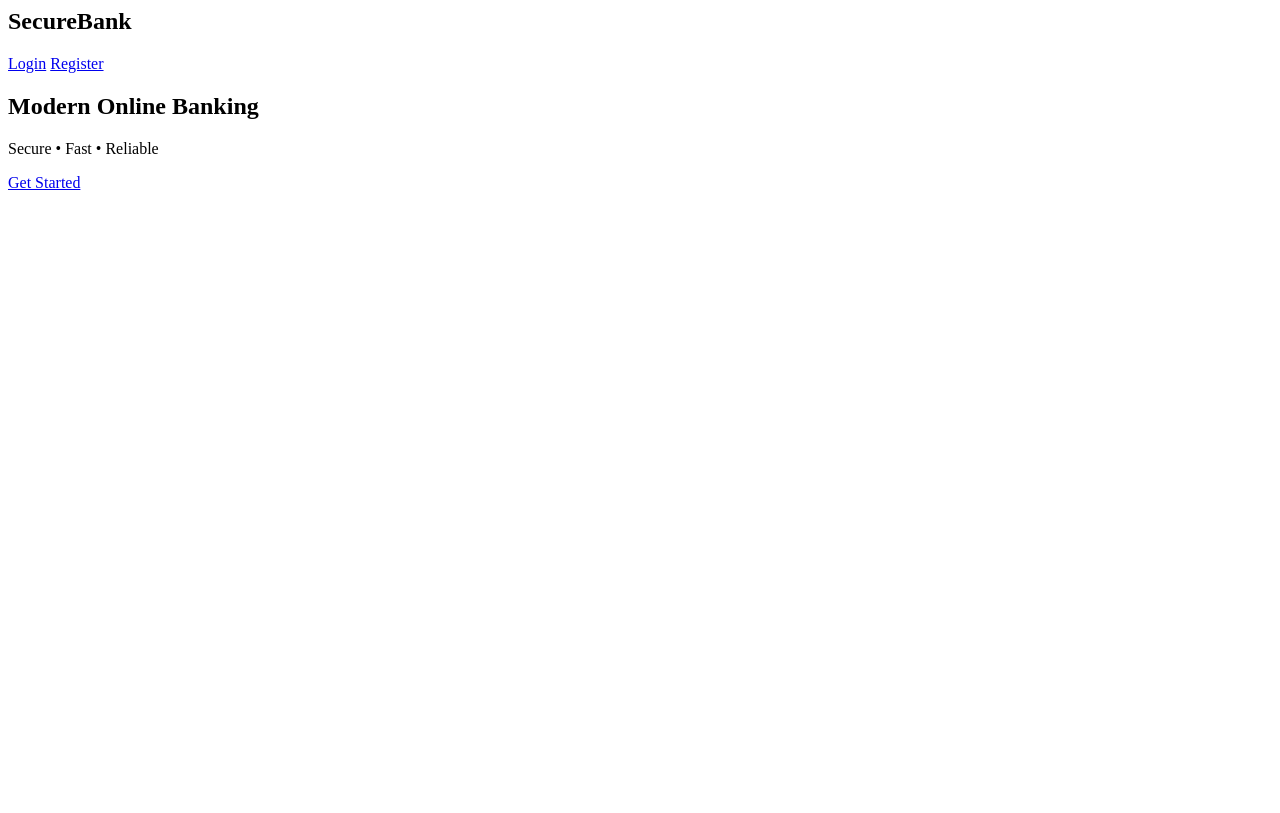
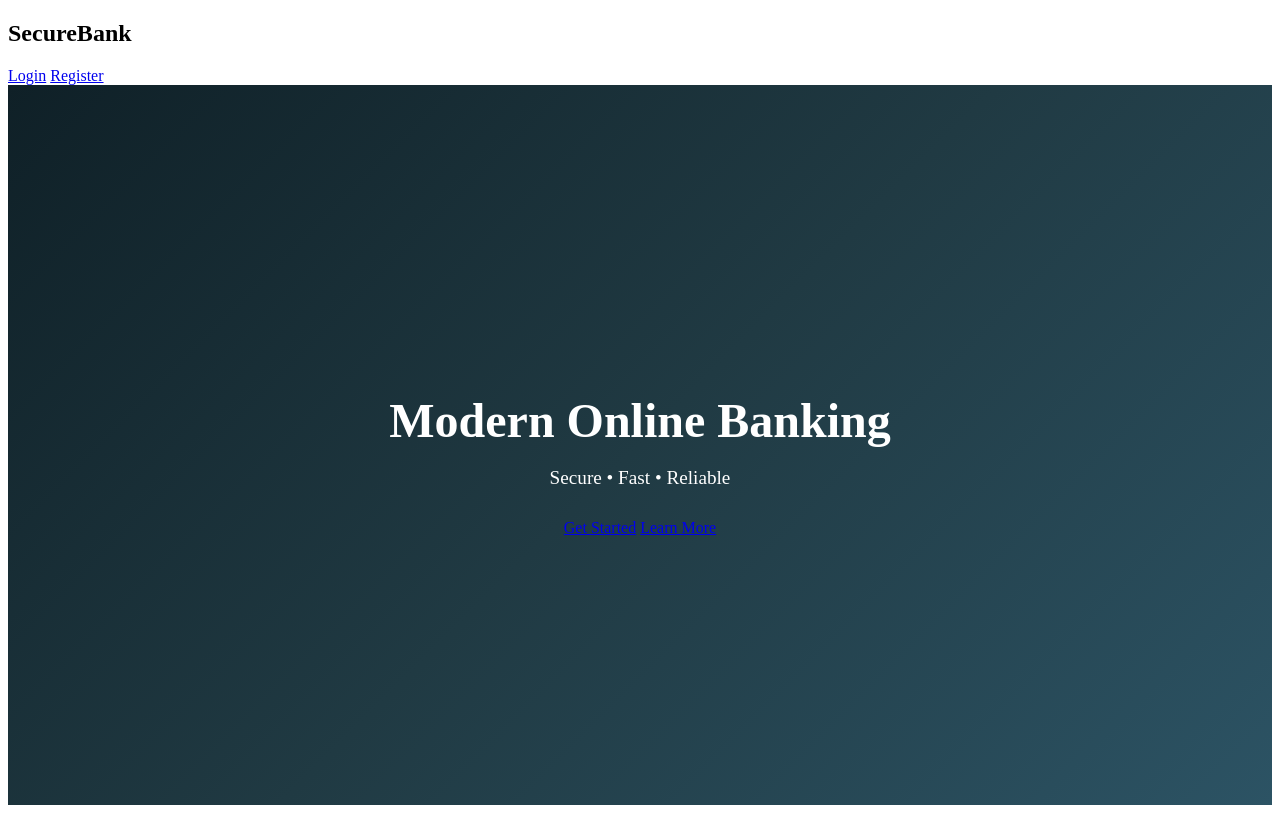
Before and after one commit to COZYkrish/online-banking-system, a plain HTML site: page frontend/index.html in a window 1280 px wide. Drawn offline with Linux system fonts and the light colour scheme.

Commit message:
ui: add animated hero section

```diff
--- a/css/main.css
+++ b/css/main.css
@@ -1,18 +1,36 @@
-.navbar {
+/* HERO SECTION */
+.hero {
+  height: 90vh;
+  background: linear-gradient(135deg, #0f2027, #203a43, #2c5364);
   display: flex;
-  justify-content: space-between;
-  padding: 1.5rem 3rem;
-  background: var(--primary);
-  color: white;
+  align-items: center;
+  justify-content: center;
+  text-align: center;
+  color: #fff;
 }
 
-.hero {
-  height: 80vh;
-  background: linear-gradient(135deg, var(--primary), var(--accent));
-  display: flex;
-  flex-direction: column;
-  justify-content: center;
-  align-items: center;
-  color: white;
-  text-align: center;
+.hero-content {
+  max-width: 700px;
+  animation: fadeUp 1.2s ease;
 }
+
+.hero h1 {
+  font-size: 3rem;
+  margin-bottom: 15px;
+}
+
+.hero p {
+  font-size: 1.2rem;
+  margin-bottom: 30px;
+}
+
+@keyframes fadeUp {
+  from {
+    opacity: 0;
+    transform: translateY(40px);
+  }
+  to {
+    opacity: 1;
+    transform: translateY(0);
+  }
+}
--- a/frontend/index.html
+++ b/frontend/index.html
@@ -1,13 +1,34 @@
+<!DOCTYPE html>
+<html lang="en">
+<head>
+  <meta charset="UTF-8" />
+  <meta name="viewport" content="width=device-width, initial-scale=1.0" />
+  <title>SecureBank | Online Banking</title>
+
+  <link rel="stylesheet" href="../css/main.css" />
+
+  <link href="https://fonts.googleapis.com/css2?family=Poppins:wght@300;400;600&display=swap" rel="stylesheet">
+</head>
+<body>
+
   <header class="navbar">
     <h2>SecureBank</h2>
     <nav>
       <a href="login.html">Login</a>
-    <a href="register.html" class="btn">Register</a>
+      <a href="register.html" class="btn primary">Register</a>
     </nav>
   </header>
 
   <section class="hero">
+    <div class="hero-content">
       <h1>Modern Online Banking</h1>
       <p>Secure • Fast • Reliable</p>
-  <a href="register.html" class="btn">Get Started</a>
+      <div class="hero-buttons">
+        <a href="register.html" class="btn primary">Get Started</a>
+        <a href="#features" class="btn secondary">Learn More</a>
+      </div>
+    </div>
   </section>
+  <script src="../js/main.js"></script>
+</body>
+</html>
```
Lines whose indentation alone changed are shown as unchanged.
